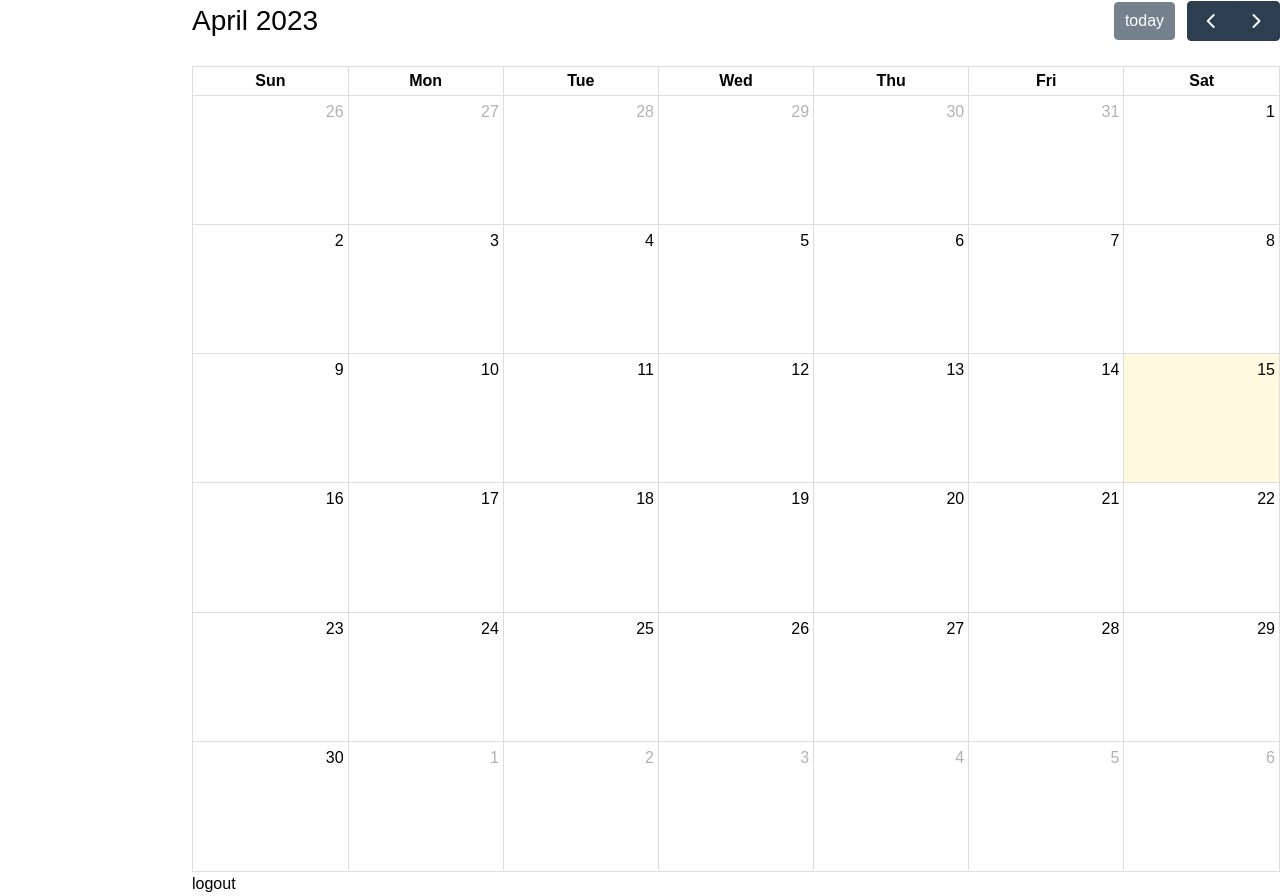
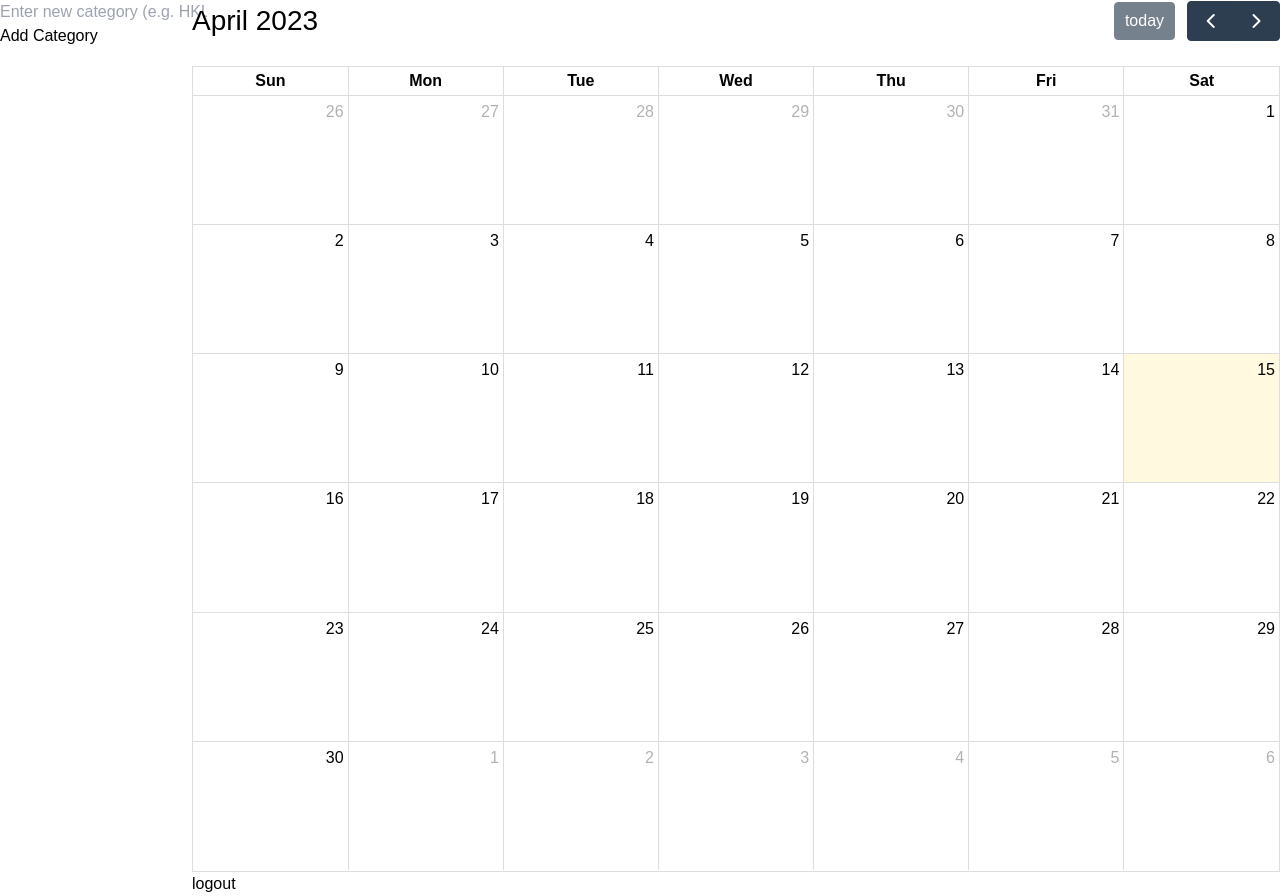
Before and after one commit to Yonghyunkkk/girokweb, a React (Vite) app in the folder frontend/: page / in a window 1280 px wide. Built offline with nearby package versions, Linux system fonts and the light colour scheme; no server answers; sample sign-in values are in the browser's storage.

Commit message:
[Feat] Add task & instant category update

```diff
--- /dev/null
+++ b/frontend/src/components/Category/AddCategoryForm.tsx
@@ -0,0 +1,32 @@
+import React, { useState } from "react";
+
+interface AddCategoryFormProps {
+    onAddCategory: (categoryPath: string[]) => void;
+}
+
+const AddCategoryForm: React.FC<AddCategoryFormProps> = ({ onAddCategory }) => {
+    const [inputValue, setInputValue] = useState("");
+
+    const handleSubmit = (event: React.FormEvent) => {
+        event.preventDefault();
+
+        // Split the input value into an array of strings by "/"
+        const categoryPath = inputValue.split("/");
+        onAddCategory(categoryPath);
+        setInputValue("");
+    };
+
+    return (
+        <form onSubmit={handleSubmit}>
+            <input
+                type="text"
+                value={inputValue}
+                onChange={(event) => setInputValue(event.target.value)}
+                placeholder="Enter new category (e.g. HKU/COMP3354)"
+            />
+            <button type="submit">Add Category</button>
+        </form>
+    );
+};
+
+export default AddCategoryForm;
--- a/frontend/src/components/Category/Category.tsx
+++ b/frontend/src/components/Category/Category.tsx
@@ -2,37 +2,68 @@ import { useState, useEffect } from 'react'
 import axios from 'axios'
 import { useNavigate } from "react-router-dom";
 import { CategoryTree } from './CategoryTree'
+import AddCategoryForm from './AddCategoryForm';
 
 const baseURL = import.meta.env.VITE_BASE_URL;
 
 const Category = () => {
     const navigate = useNavigate();
 
-    const [categories, setCategories] = useState({})
+    const [categories, setCategories] = useState({});
+
+    const fetchCategoryData = async () => {
+        const response = await axios.request({
+            method: "get",
+            url: `${baseURL}/categories`,
+            headers: {
+                "Content-Type": "application/json",
+                Authorization: "Bearer " + localStorage.getItem("user-token"),
+            },
+        });
+        setCategories(response.data);
+    };
 
     useEffect(() => {
-        axios
-            .request({
-                // get category info
-                method: "get",
+        fetchCategoryData().catch((error) => {
+            navigate("/");
+        });
+    }, []);
+
+    const handleAddCategory = async (categoryPath: string[]) => {
+        console.log("Category Path: ", categoryPath);
+        const requestBody = {
+            "color": "orange",
+            "names": categoryPath,
+        };
+
+        try {
+            await axios.request({
+                method: "POST",
                 url: `${baseURL}/categories`,
+                data: requestBody,
                 headers: {
                     "Content-Type": "application/json",
-                    Authorization: "Bearer " + localStorage.getItem("user-token")
-                }
-            })
-            .then((response) => {
-                setCategories(response.data)
-                console.log(response.data)
-            })
-            .catch((error) => {
-                navigate("/")
-            })
-    }, [])
+                    Authorization: "Bearer " + localStorage.getItem("user-token"),
+                },
+            });
+
+            // Fetch the updated categories after adding the new category
+            fetchCategoryData();
+        } catch (error) {
+            console.log(error);
+        }
+    };
+
+    useEffect(() => {
+        fetchCategoryData().catch((error) => {
+            navigate("/");
+        });
+    }, []);
 
     return (
         <div>
-            <CategoryTree data={categories} />
+            <CategoryTree data={categories} onUpdate={fetchCategoryData} />
+            <AddCategoryForm onAddCategory={handleAddCategory} />
         </div>
     )
 }
--- a/frontend/src/components/Category/CategoryTree.tsx
+++ b/frontend/src/components/Category/CategoryTree.tsx
@@ -11,6 +11,7 @@ interface Category {
 
 interface CategoryTreeProps {
     data: Record<string, Category>;
+    onUpdate: () => void;
 }
 
 interface CategoryNodeProps {
@@ -18,9 +19,10 @@ interface CategoryNodeProps {
     category: Category;
     level: number;
     fullPath: string;
+    onDataChange: () => void;
 }
 
-const CategoryNode: FC<CategoryNodeProps> = ({ label, category, level, fullPath }) => {
+const CategoryNode: FC<CategoryNodeProps> = ({ label, category, level, fullPath, onDataChange }) => {
 
     const [contextMenu, setContextMenu] = useState<{
         x: number;
@@ -64,6 +66,7 @@ const CategoryNode: FC<CategoryNodeProps> = ({ label, category, level, fullPath
         })
             .then((response) => {
                 console.log(response)
+                onDataChange();
             })
             .catch((error) => {
                 console.log(error)
@@ -101,6 +104,7 @@ const CategoryNode: FC<CategoryNodeProps> = ({ label, category, level, fullPath
                         category={subcategory}
                         level={level + 1}
                         fullPath={`${fullPath}/${key}`}
+                        onDataChange={onDataChange}
                     />
                 ))}
             {contextMenu && <div onClick={handleCloseContextMenu} />}
@@ -108,11 +112,11 @@ const CategoryNode: FC<CategoryNodeProps> = ({ label, category, level, fullPath
     );
 };
 
-export const CategoryTree: FC<CategoryTreeProps> = ({ data }) => {
+export const CategoryTree: FC<CategoryTreeProps> = ({ data, onUpdate }) => {
     return (
         <>
             {Object.entries(data).map(([key, category]) => (
-                <CategoryNode key={key} label={key} category={category} level={0} fullPath={key} />
+                <CategoryNode key={key} label={key} category={category} level={0} fullPath={key} onDataChange={onUpdate} />
             ))}
         </>
     );
```
